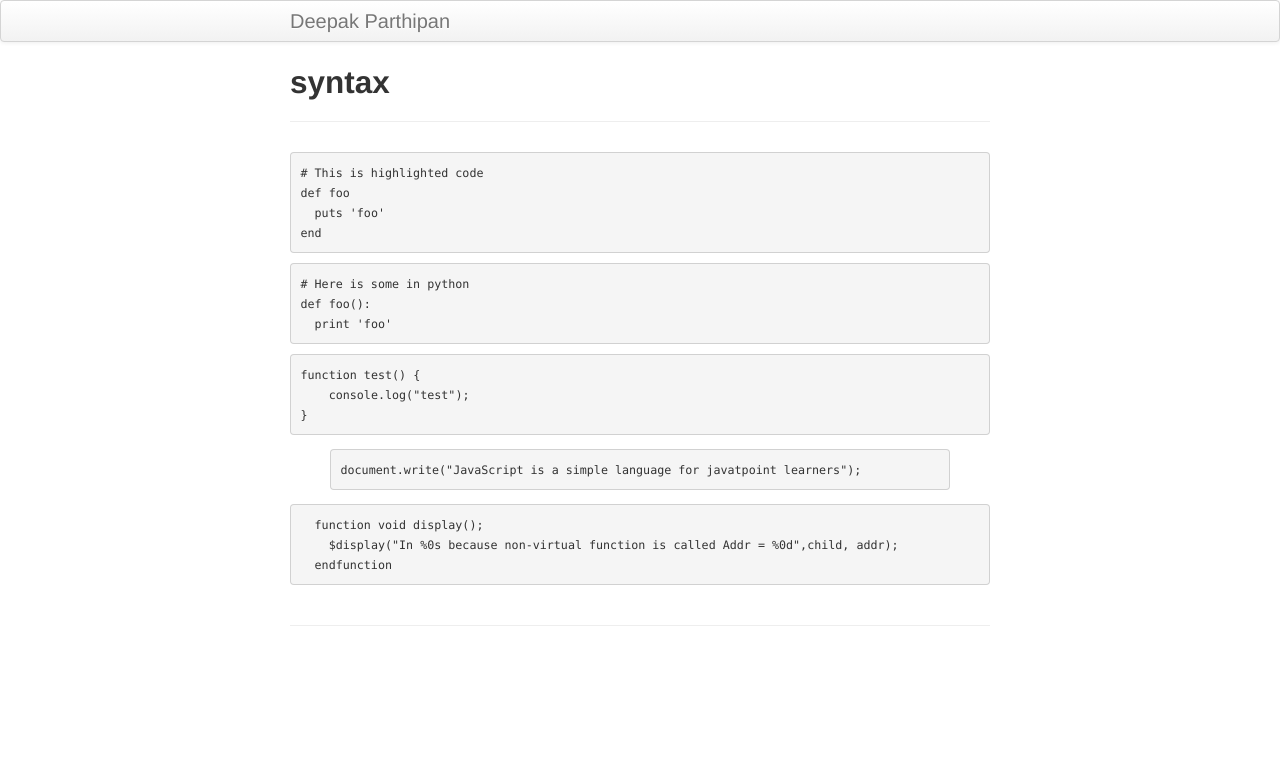
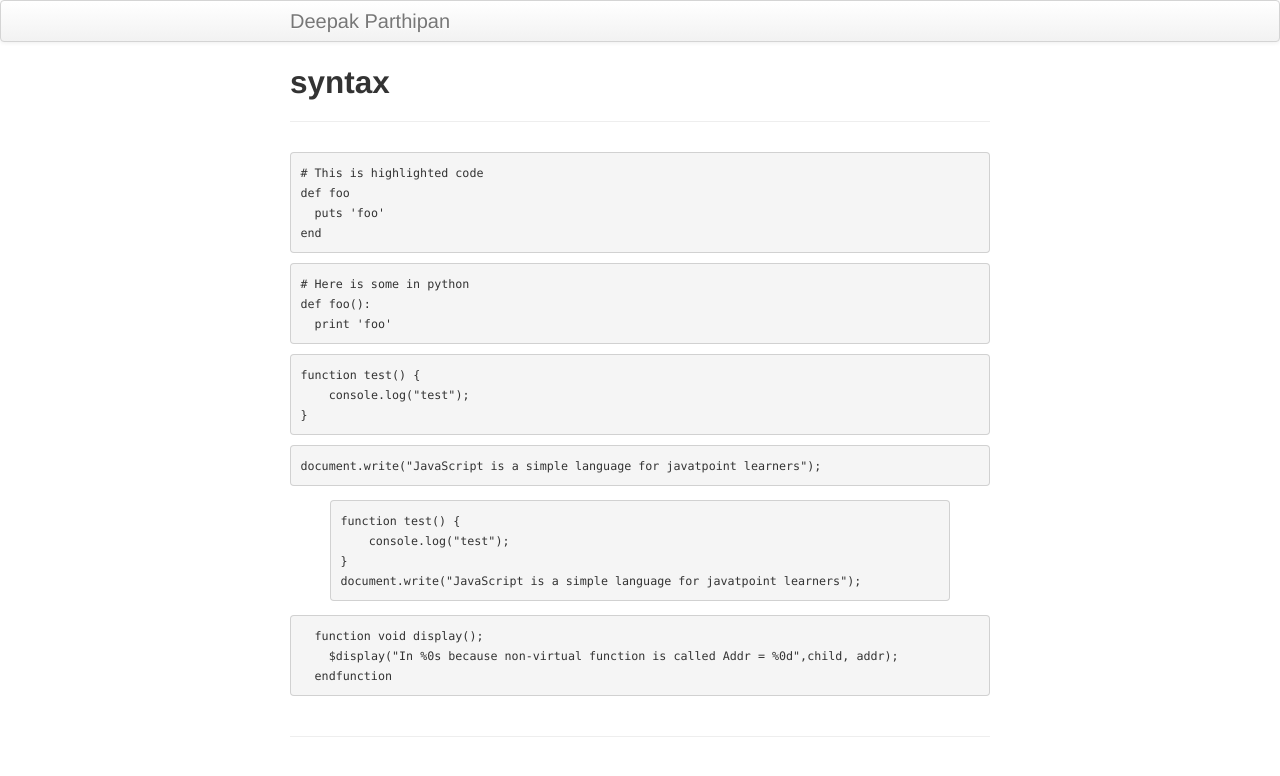
Before and after one commit to asicdv/asicdv.github.io, a Jekyll site: the page built from pages/syntax.md, in a window 1280 px wide. Shown: the top 776 px of the page. Built offline with Jekyll 4.4.1, drawn with Linux system fonts in a browser that asks for light colours.

Commit message:
testing syntax highlighting

````diff
--- a/pages/syntax.md
+++ b/pages/syntax.md
@@ -21,7 +21,15 @@ function test() {
     console.log("test");
 }
 ```
+
+``` javascript
+document.write("JavaScript is a simple language for javatpoint learners");
+```
+
 {% highlight javascript %}
+function test() {
+    console.log("test");
+}
 document.write("JavaScript is a simple language for javatpoint learners");
 {% endhighlight %}
 
````
